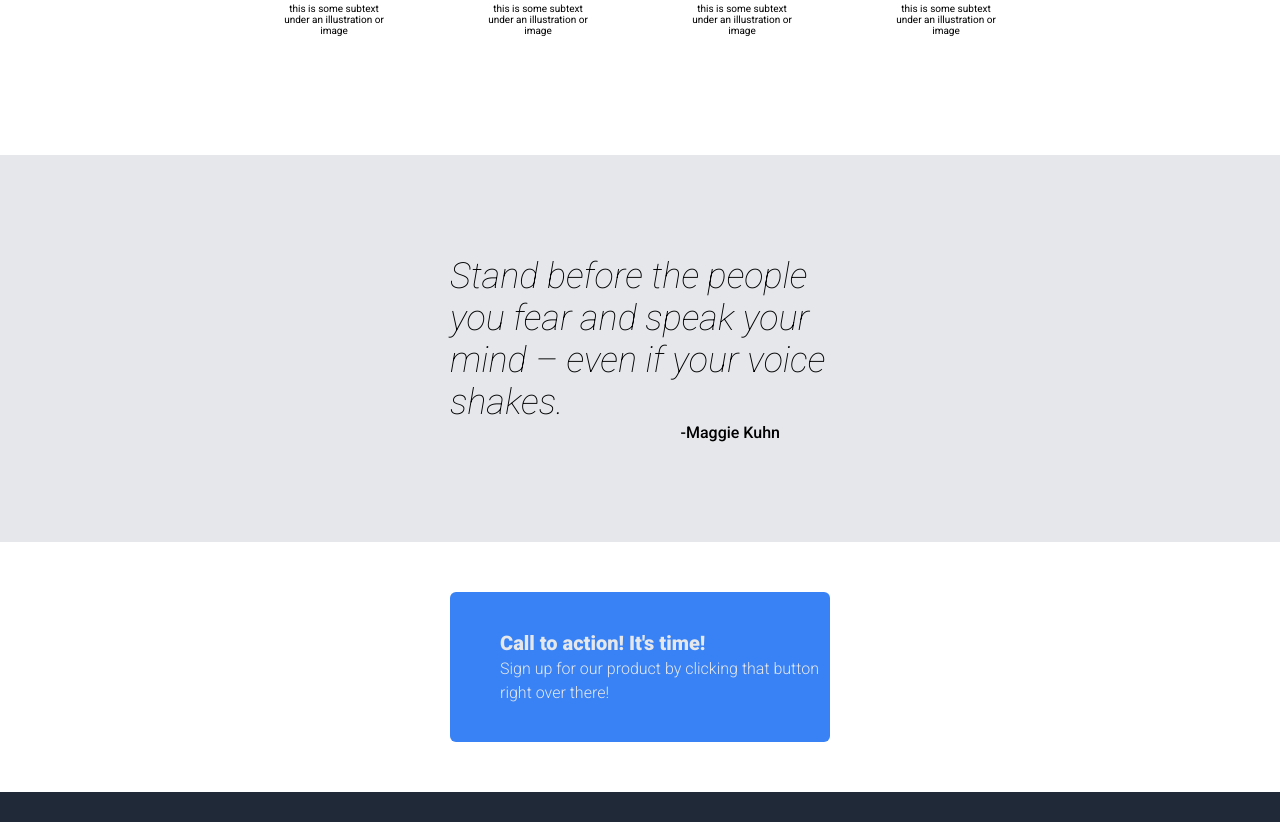
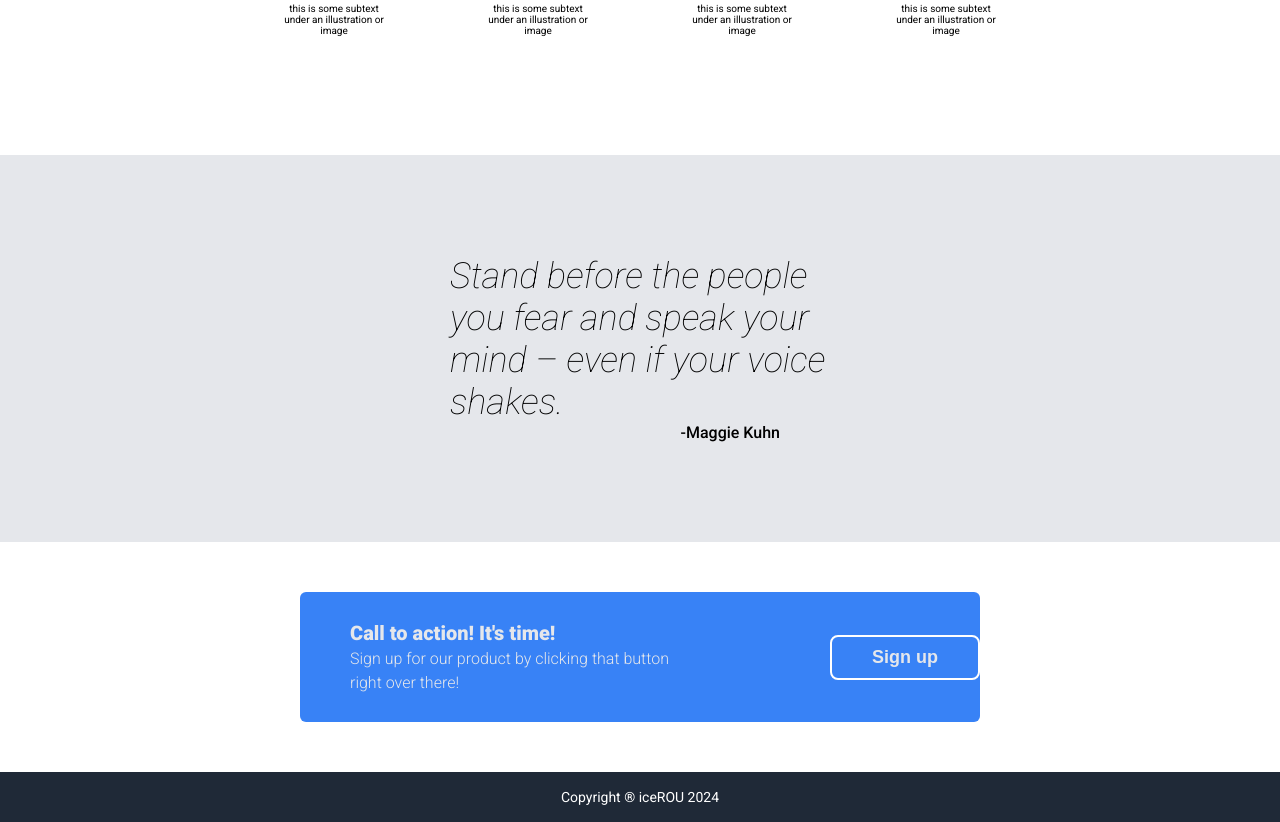
Before and after one commit to iceROU/odin-landing-page, a plain HTML site: page index.html in a window 1280 px wide. Shown: the part 924-1746 px from the top of the page. Before the commit the page ends 1716 px from the top, so only its background shows below. Drawn offline with Linux system fonts and the light colour scheme.

Commit message:
finish landing page as per requirements

```diff
--- a/index.html
+++ b/index.html
@@ -56,9 +56,13 @@
         <span class="call">Call to action! It's time!<br/>
         <span class="subcall">Sign up for our product by clicking that button right over there! </span>
     </span>
-        <!-- <p class="subcall">Sign up for our product by clicking that button right over there!</p></p> -->
-        <!-- <button class="act-btn">Sign up</button> -->
+    <div class="button-div">
+        <button class="act-btn">Sign up</button>
+            </div>
     </div>
     </div>
+    <footer>
+        <p>Copyright ® iceROU 2024</p>
+      </footer>
 </body>
 </html>
--- a/style.css
+++ b/style.css
@@ -93,24 +93,26 @@ button {
 }
 .call-to-action{
     display: flex;
+    flex-direction: row;
     justify-content: center;
+    align-items: center;
     background-color: white;
 }
 .action {
     display: flex;
-    /* flex-direction: row; */
+    flex-direction: row;
     background-color: #3882F6;
     margin: 50px;
-    margin-left: 450px;
+    margin-left: 300px;
     align-self: center;
     align-items: center;
     border-radius: 6px;
-    height: 100px;
+    height: 80px;
     width: 900px;
     padding-top: 25px;
     padding-bottom: 25px;
     padding-left:50px;
-    margin-right: 450px;
+    margin-right: 300px;
 }
 .call {
     /* display: flex; */
@@ -204,3 +206,16 @@ button {
     margin-top: 10px;
     font-size: 10px;
 }
+.button-div {
+    display: flex;
+    /* margin-right: 50px; */
+}
+footer {
+    display: flex;
+    justify-content: center;
+    font-family: 'Roboto';
+    color: white;
+    font-size: 14px;
+    height: 50px;
+    align-items: center;
+}
```
